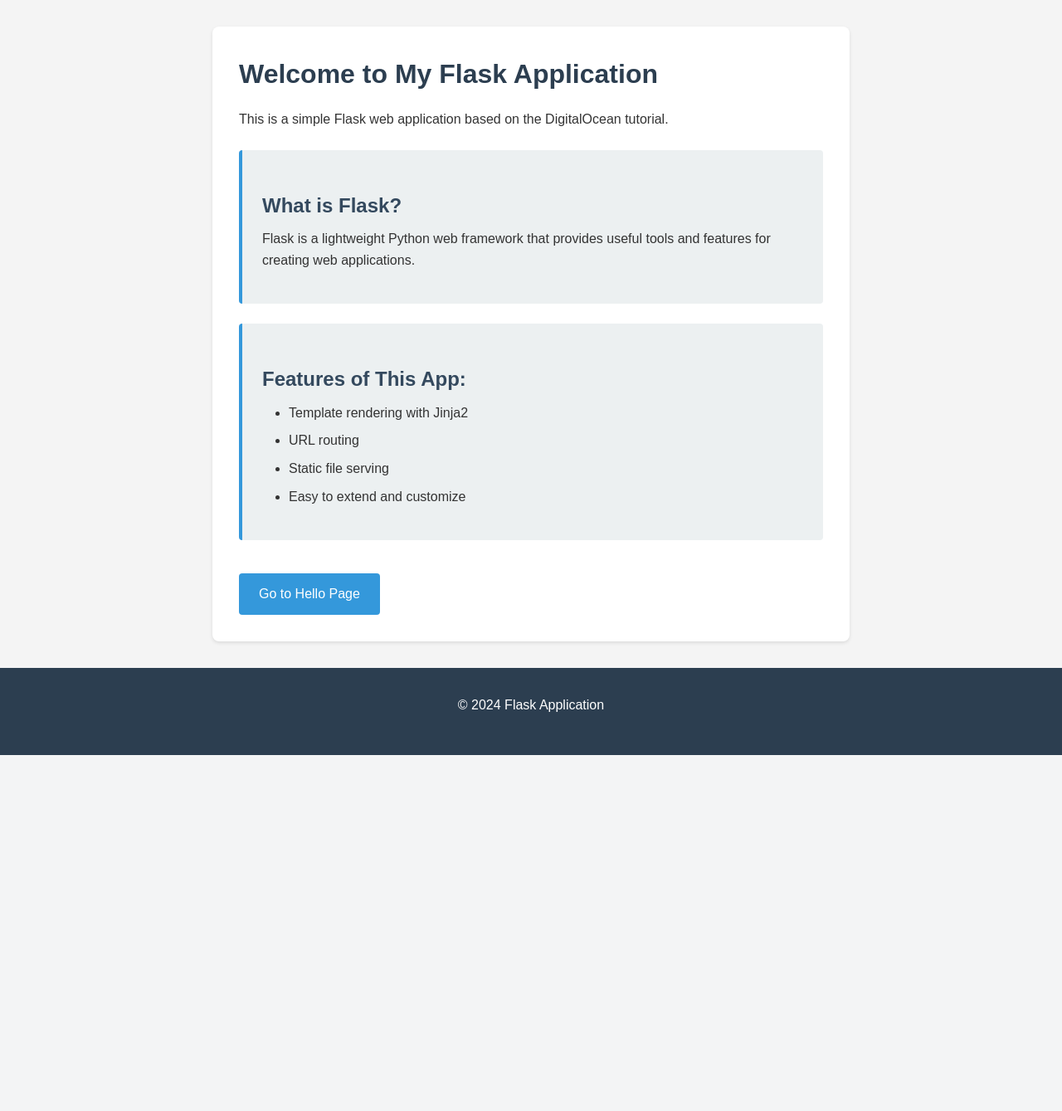
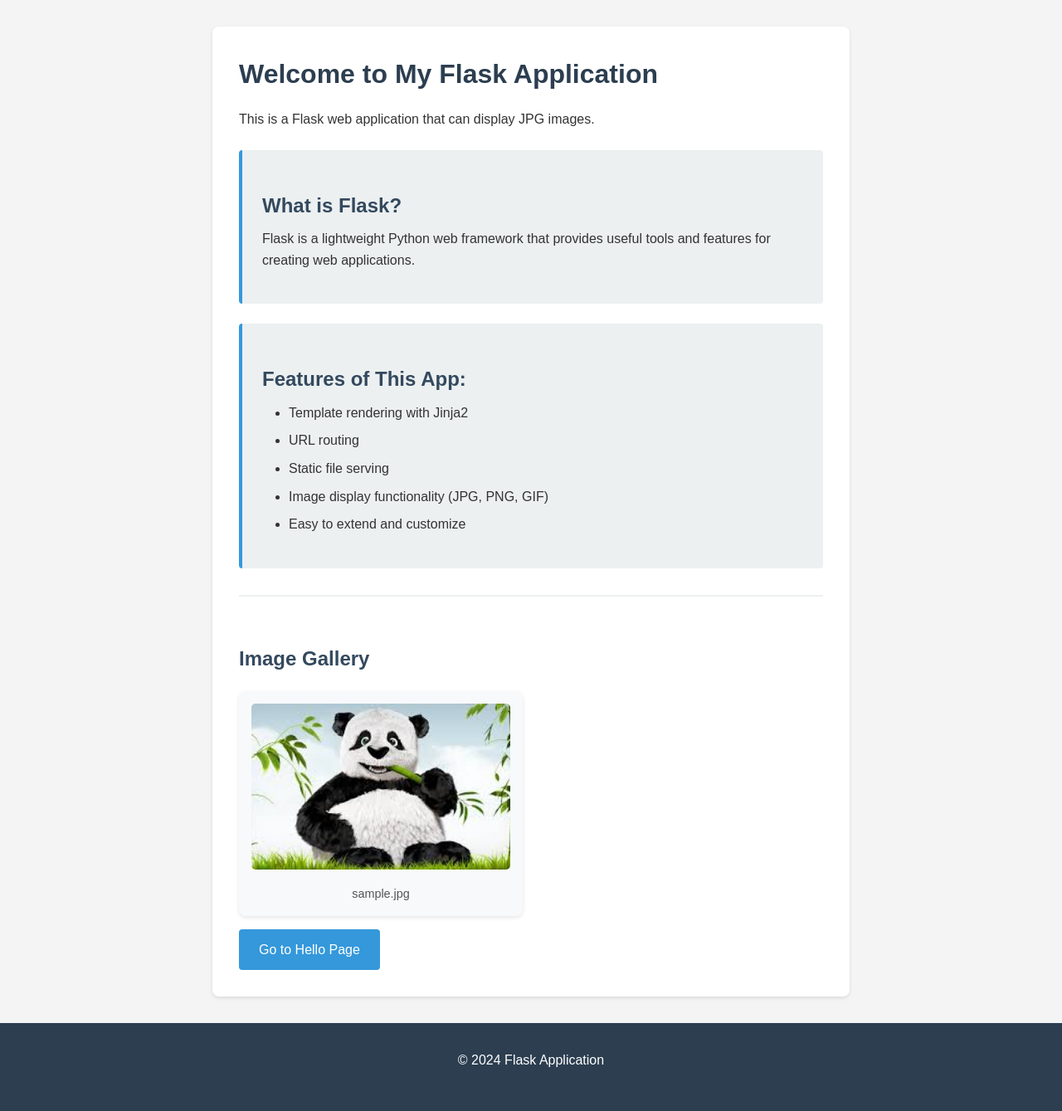
Before and after one commit to mthatikonda-lang/msit-3404-devops-project, a Flask app: page / in a window 1280 px wide. Shown: the part 136-1475 px from the top of the page at 83% size. Before the commit the page ends 1046 px from the top, so only its background shows below. Run offline with Flask 3, Linux system fonts and the light colour scheme.

Commit message:
modified the app,style,index and created images

```diff
--- a/backend/app.py
+++ b/backend/app.py
@@ -1,14 +1,35 @@
-from flask import Flask, render_template
+from flask import Flask, render_template, send_from_directory
+import os
 
 app = Flask(__name__)
 
+# Configure upload folder for images
+UPLOAD_FOLDER = 'static/images'
+app.config['UPLOAD_FOLDER'] = UPLOAD_FOLDER
+
+# Ensure the images directory exists
+os.makedirs(UPLOAD_FOLDER, exist_ok=True)
+
 @app.route('/')
 def index():
-    return render_template('index.html')
+    """Main page that displays content and images"""
+    # Get list of images in the static/images folder
+    images = []
+    if os.path.exists(UPLOAD_FOLDER):
+        images = [f for f in os.listdir(UPLOAD_FOLDER)
+                  if f.lower().endswith(('.jpg', '.jpeg', '.png', '.gif'))]
+
+    return render_template('index.html', images=images)
 
 @app.route('/hello')
 def hello():
+    """Simple hello endpoint"""
     return '<h1>Hello, World!</h1>'
+
+@app.route('/images/<filename>')
+def serve_image(filename):
+    """Serve images from the upload folder"""
+    return send_from_directory(app.config['UPLOAD_FOLDER'], filename)
 
 if __name__ == '__main__':
     app.run(debug=True)
--- a/backend/static/css/style.css
+++ b/backend/static/css/style.css
@@ -107,3 +107,69 @@ footer {
     background-color: #2c3e50;
     color: white;
 }
+.section {
+    margin-top: 2rem;
+    padding-top: 2rem;
+    border-top: 2px solid #ecf0f1;
+}
+
+.image-gallery {
+    display: grid;
+    grid-template-columns: repeat(auto-fill, minmax(250px, 1fr));
+    gap: 20px;
+    margin-top: 20px;
+}
+
+.image-card {
+    background: #f8f9fa;
+    border-radius: 8px;
+    padding: 15px;
+    box-shadow: 0 2px 5px rgba(0,0,0,0.1);
+    transition: transform 0.3s;
+}
+
+.image-card:hover {
+    transform: translateY(-5px);
+    box-shadow: 0 4px 10px rgba(0,0,0,0.15);
+}
+
+.image-card img {
+    width: 100%;
+    height: 200px;
+    object-fit: cover;
+    border-radius: 5px;
+    margin-bottom: 10px;
+}
+
+.image-card p {
+    text-align: center;
+    color: #555;
+    font-size: 0.9rem;
+    margin: 0;
+}
+
+.no-images {
+    color: #e74c3c;
+    font-weight: bold;
+    padding: 20px;
+    background: #fee;
+    border-radius: 5px;
+    text-align: center;
+}
+
+.info-message {
+    color: #3498db;
+    padding: 15px;
+    background: #e3f2fd;
+    border-radius: 5px;
+    margin-top: 10px;
+    text-align: center;
+}
+
+code {
+    background: #f4f4f4;
+    padding: 2px 6px;
+    border-radius: 3px;
+    font-family: 'Courier New', monospace;
+    color: #e74c3c;
+}
--- a/backend/templates/index.html
+++ b/backend/templates/index.html
@@ -5,7 +5,7 @@
 {% block content %}
 <div class="container">
     <h1>Welcome to My Flask Application</h1>
-    <p>This is a simple Flask web application based on the DigitalOcean tutorial.</p>
+    <p>This is a Flask web application that can display JPG images.</p>
 
     <div class="info-box">
         <h2>What is Flask?</h2>
@@ -19,8 +19,26 @@
             <li>Template rendering with Jinja2</li>
             <li>URL routing</li>
             <li>Static file serving</li>
+            <li>Image display functionality (JPG, PNG, GIF)</li>
             <li>Easy to extend and customize</li>
         </ul>
+    </div>
+
+    <div class="section">
+        <h2>Image Gallery</h2>
+        {% if images %}
+            <div class="image-gallery">
+                {% for image in images %}
+                <div class="image-card">
+                    <img src="{{ url_for('serve_image', filename=image) }}" alt="{{ image }}">
+                    <p>{{ image }}</p>
+                </div>
+                {% endfor %}
+            </div>
+        {% else %}
+            <p class="no-images">No images found. Place JPG images in the <code>static/images/</code> folder.</p>
+            <p class="info-message">To add images: Copy your .jpg files to backend/static/images/ directory</p>
+        {% endif %}
     </div>
 
     <a href="{{ url_for('hello') }}" class="button">Go to Hello Page</a>
```
Also changed, not shown: backend/static/images/sample.jpg (added), 1 other file.
